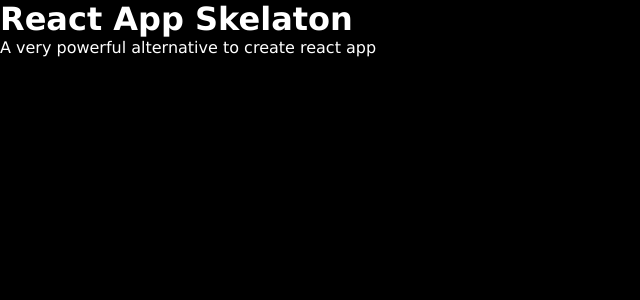
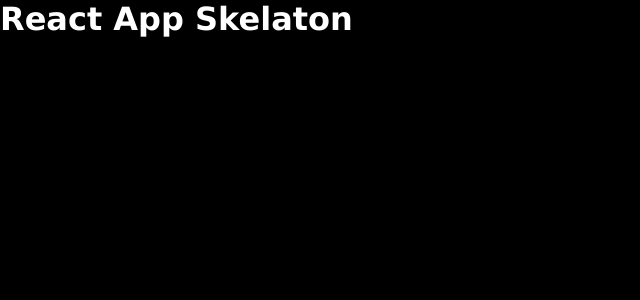
Before and after one commit to siradji/react-app-skelaton, a React app: page / in a window 1280 px wide. Shown: the top 300 px of the page, without its empty margins (0-640 px from the left). Built offline with nearby package versions, Linux system fonts and the light colour scheme.

Commit message:
Final Commit

```diff
--- a/src/App.js
+++ b/src/App.js
@@ -5,9 +5,9 @@ const App = () => (
   <div className="app">
     <div className="section">
       <h1 className="heading">React App Skelaton</h1>
-      <div className="inner">
+      {/* <div className="inner">
         <p className="small-text">A very powerful alternative to create react app</p>
-      </div>
+      </div> */}
     </div>
   </div>
 )
```
